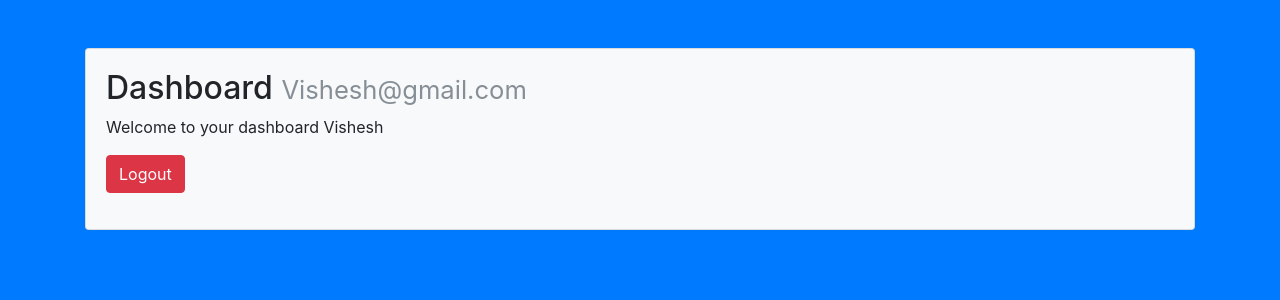
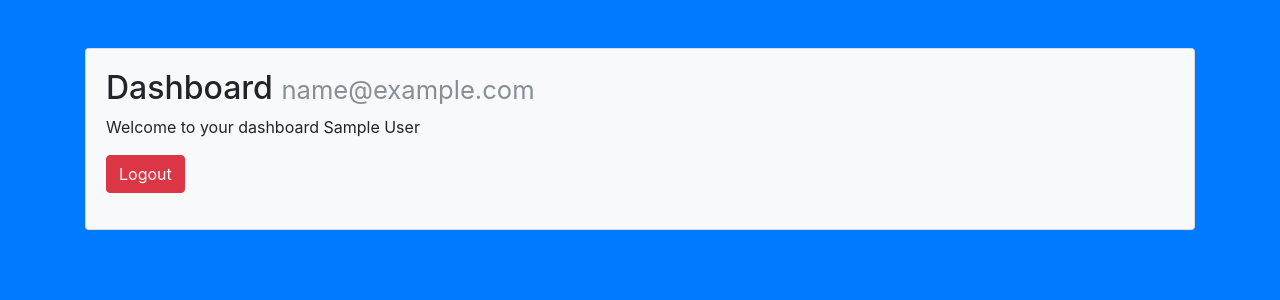
Before and after one commit to VisheshSingh/Custom-Login-system, a PHP site: page / in a window 1280 px wide. Shown: the top 300 px of the page. Run offline with PHP 8.4, Linux system fonts and the light colour scheme; the visitor is signed in with stand-in values (Sample User, id 1).

Commit message:
Dynamically adding name and email thru session

```diff
--- a/index.php
+++ b/index.php
@@ -1,4 +1,7 @@
 <?php
+    //Init session
+    session_start();
+
     //Include DB Config
     require_once 'db.php';
 ?>
@@ -16,8 +19,8 @@
         <div class="row">
             <div class="col">
                 <div class="card card-body bg-light mt-5">
-                    <h2>Dashboard <small class="text-muted">Vishesh@gmail.com</small></h2>
-                    <p>Welcome to your dashboard Vishesh</p>
+                    <h2>Dashboard <small class="text-muted"><?php echo $_SESSION['email']; ?></small></h2>
+                    <p>Welcome to your dashboard <?php echo $_SESSION['name']; ?></p>
                     <p><a href="logout.php" class="btn btn-danger">Logout</a></p>
                 </div>
             </div>
```
